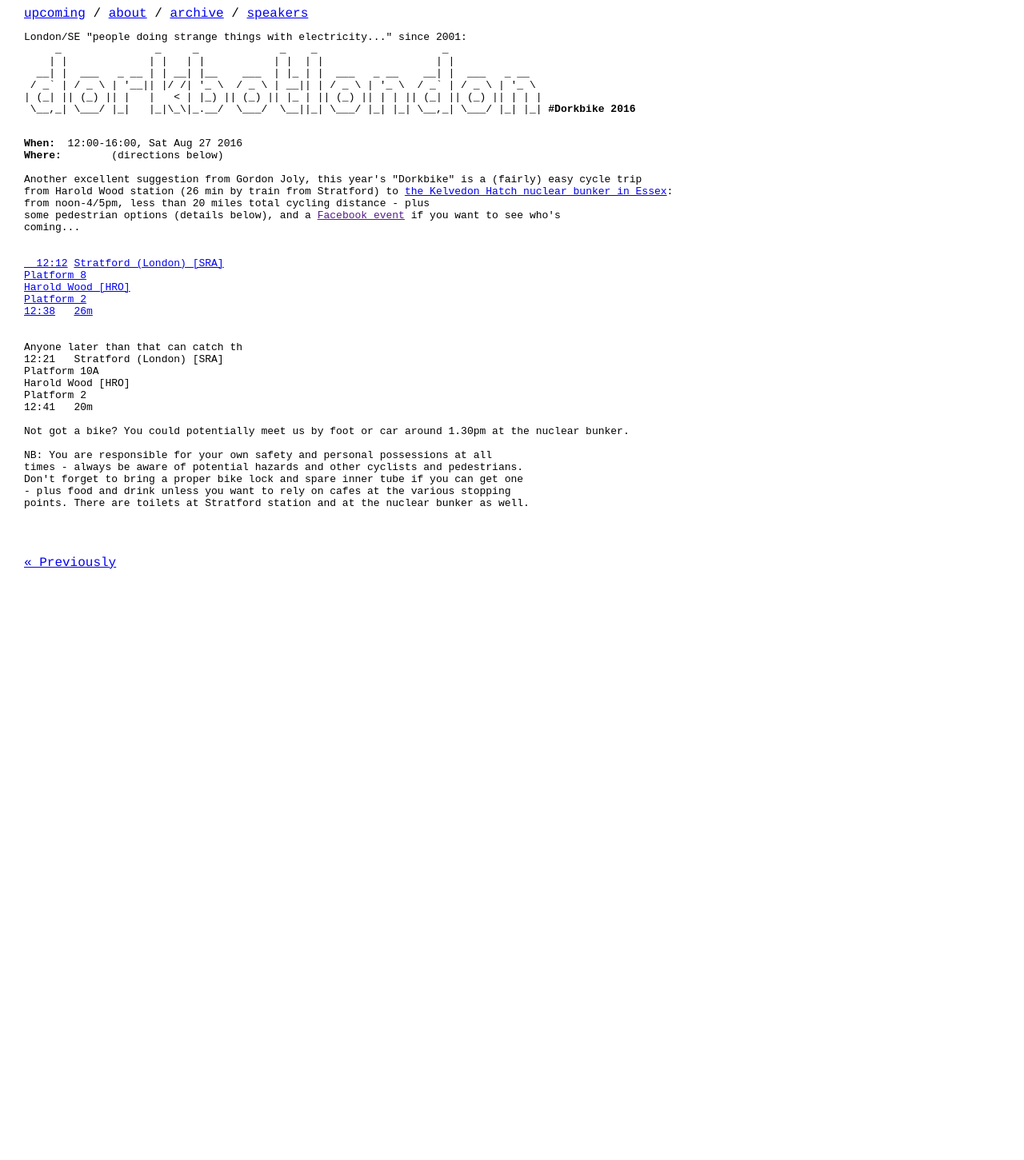
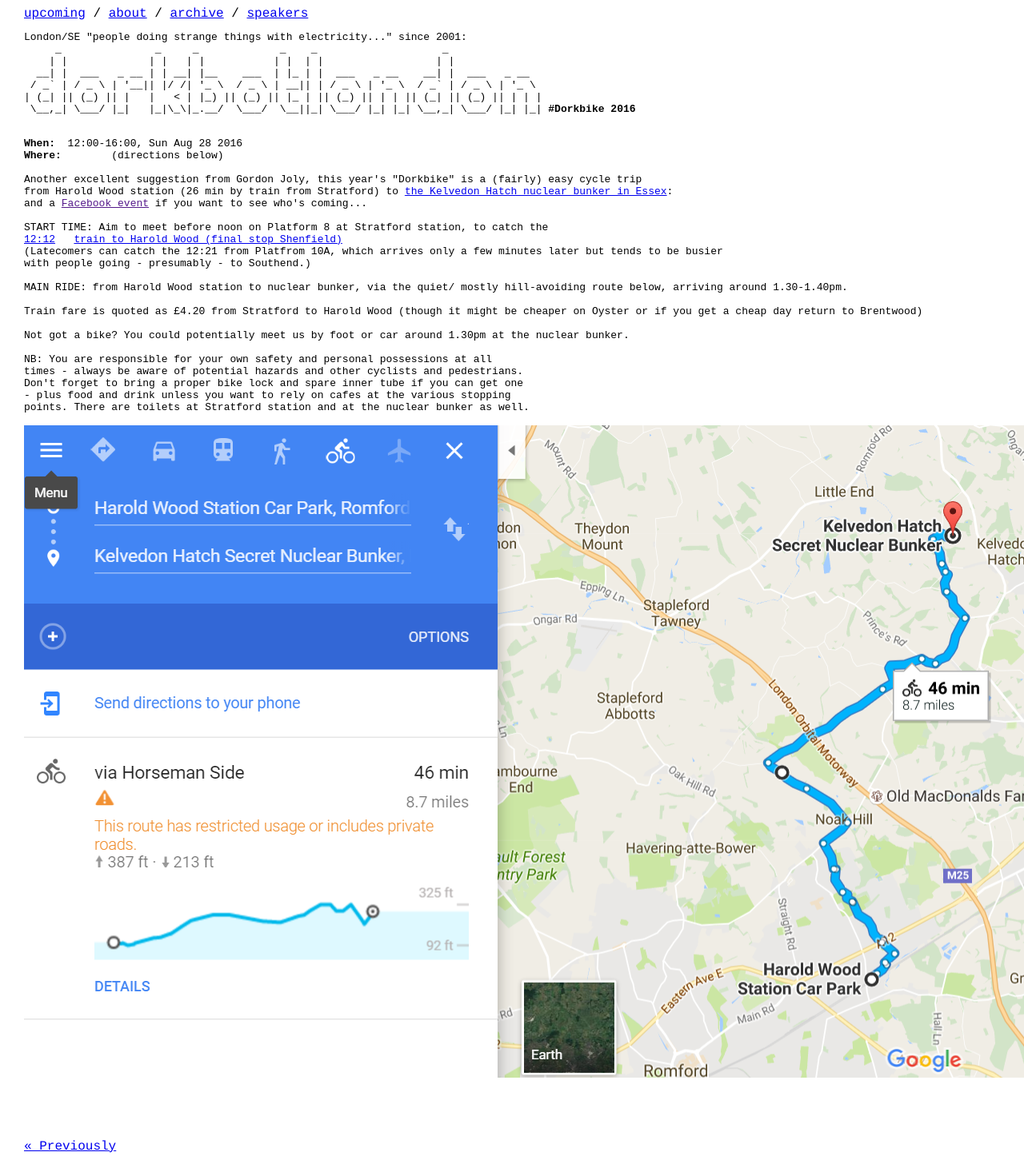
Before and after one commit to dorkbotlondon/dorkbotlondon.github.io, a Jekyll site: the page built from _posts/2016-08-28-dorkbike-2016.html, in a window 1280 px wide. Shown: the whole page at 80% size. Built offline with Jekyll 4.4.1, drawn with Linux system fonts in a browser that asks for light colours; Markdown is read by kramdown in place of the engine named in the settings; before the commit the page ends 900 px from its top, so only the background shows below that.

Commit message:
Update 2016-08-28-dorkbike-2016.html

```diff
--- a/_posts/2016-08-28-dorkbike-2016.html
+++ b/_posts/2016-08-28-dorkbike-2016.html
@@ -1,31 +1,23 @@
 ---
 layout: post
 number: Dorkbike 2016
-start: 2016-08-27 12:00:00
-end: 2016-08-27 16:00:00
+start: 2016-08-28 12:00:00
+end: 2016-08-28 16:00:00
 where: dorkbike_2016
 ---
 
 Another excellent suggestion from Gordon Joly, this year's "Dorkbike" is a (fairly) easy cycle trip
 from Harold Wood station (26 min by train from Stratford) to <a href="http://www.secretnuclearbunker.com/secret-nuclear-bunker-admissions.php/">the Kelvedon Hatch nuclear bunker in Essex</a>:
-from noon-4/5pm, less than 20 miles total cycling distance - plus
-some pedestrian options (details below), and a <a href="">Facebook event</a> if you want to see who's
-coming...
+and a <a href="">Facebook event</a> if you want to see who's coming...
 
-<a href="http://ojp.nationalrail.co.uk/service/timesandfares/SRA/HRO/280816/1200/dep#outwardJump">
-  12:12	Stratford (London) [SRA]
-Platform 8
-Harold Wood [HRO]
-Platform 2
-12:38	26m
-</a>
+START TIME: Aim to meet before noon on Platform 8 at Stratford station, to catch the
+<a href="http://ojp.nationalrail.co.uk/service/timesandfares/SRA/HRO/280816/1200/dep#outwardJump">12:12	train to Harold Wood (final stop Shenfield)</a>
+(Latecomers can catch the 12:21 from Platfrom 10A, which arrives only a few minutes later but tends to be busier
+with people going - presumably - to Southend.)
 
-Anyone later than that can catch th
-12:21	Stratford (London) [SRA]
-Platform 10A
-Harold Wood [HRO]
-Platform 2
-12:41	20m
+MAIN RIDE: from Harold Wood station to nuclear bunker, via the quiet/ mostly hill-avoiding route below, arriving around 1.30-1.40pm.
+
+Train fare is quoted as £4.20 from Stratford to Harold Wood (though it might be cheaper on Oyster or if you get a cheap day return to Brentwood)
 
 Not got a bike? You could potentially meet us by foot or car around 1.30pm at the nuclear bunker.
 
@@ -34,3 +26,5 @@
 Don't forget to bring a proper bike lock and spare inner tube if you can get one
 - plus food and drink unless you want to rely on cafes at the various stopping
 points. There are toilets at Stratford station and at the nuclear bunker as well.
+
+<img src="/images/kelvCapture.PNG"/>
```
